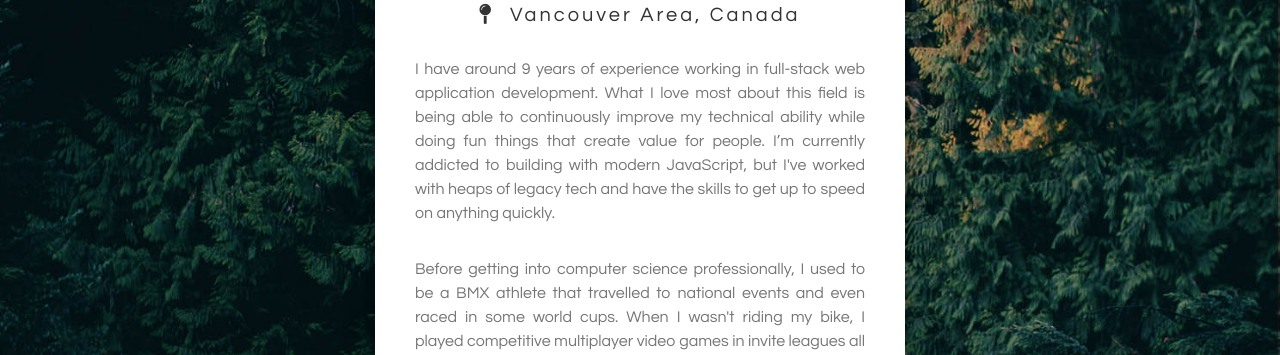
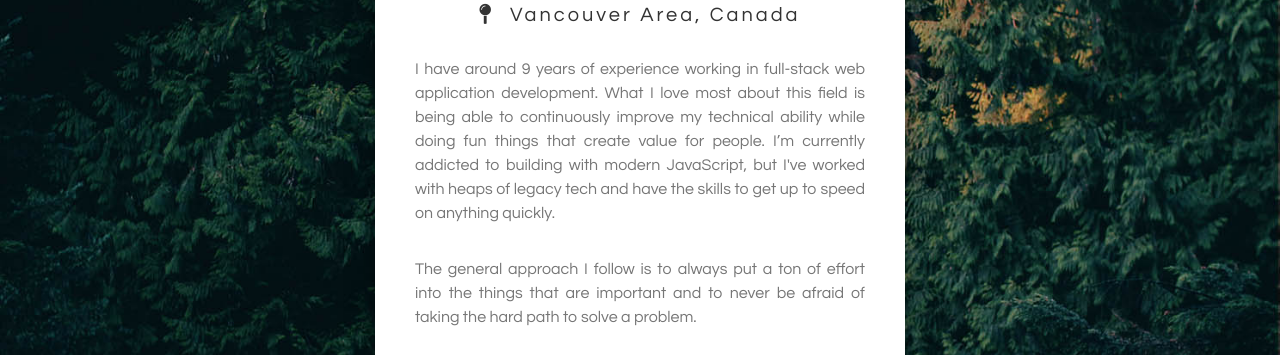
Before and after one commit to dsuv/dsuv.github.io, a plain HTML site: page index.html in a window 1280 px wide. Shown: the part 209-564 px from the top of the page. Drawn offline with Linux system fonts and the light colour scheme.

Commit message:
Remove some text about my past hobbies.

```diff
--- a/index.html
+++ b/index.html
@@ -168,12 +168,6 @@
         skills to get up to speed on anything quickly.
       </p>
       <p class="card__text-content">
-        Before getting into computer science professionally, I used to be a BMX
-        athlete that travelled to national events and even raced in some world
-        cups. When I wasn't riding my bike, I played competitive multiplayer
-        video games in invite leagues all the way back to the original Quake.
-      </p>
-      <p class="card__text-content">
         The general approach I follow is to always put a ton of effort into the
         things that are important and to never be afraid of taking the hard path
 		to solve a problem.
```
